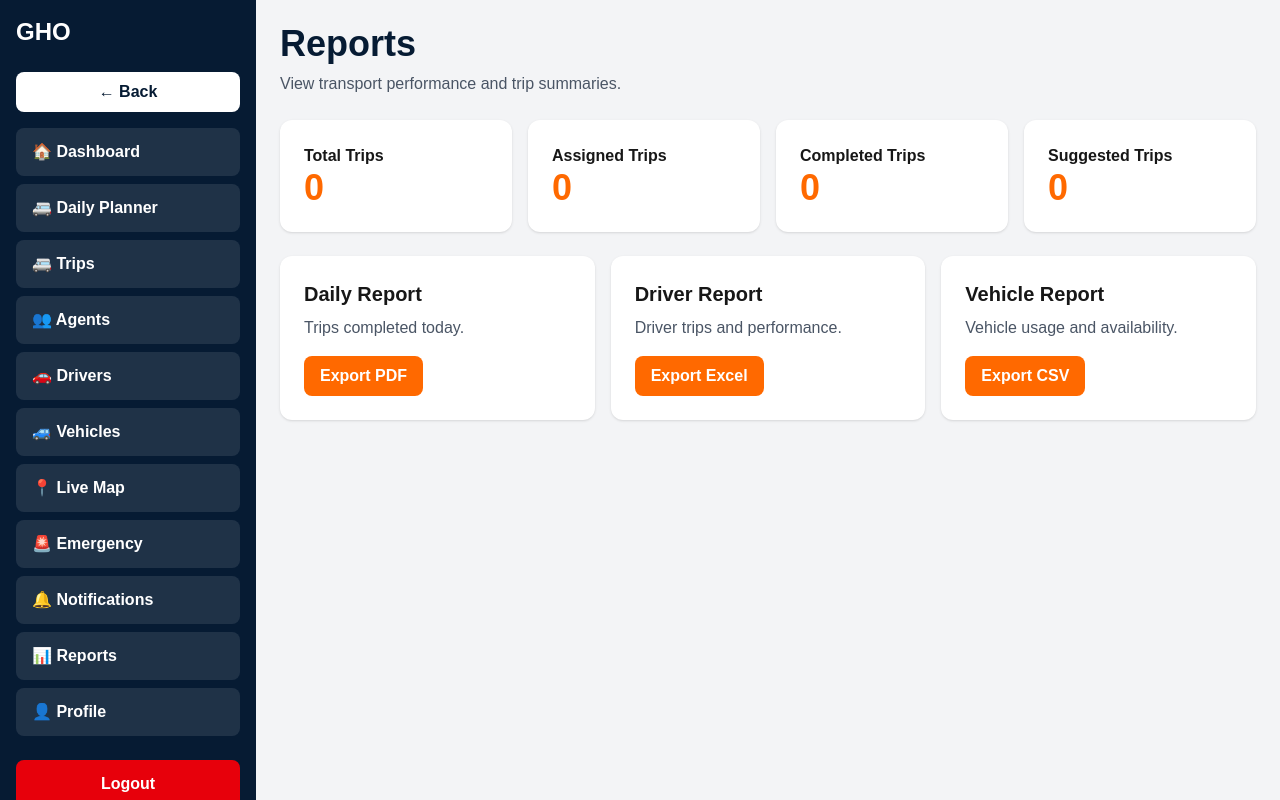
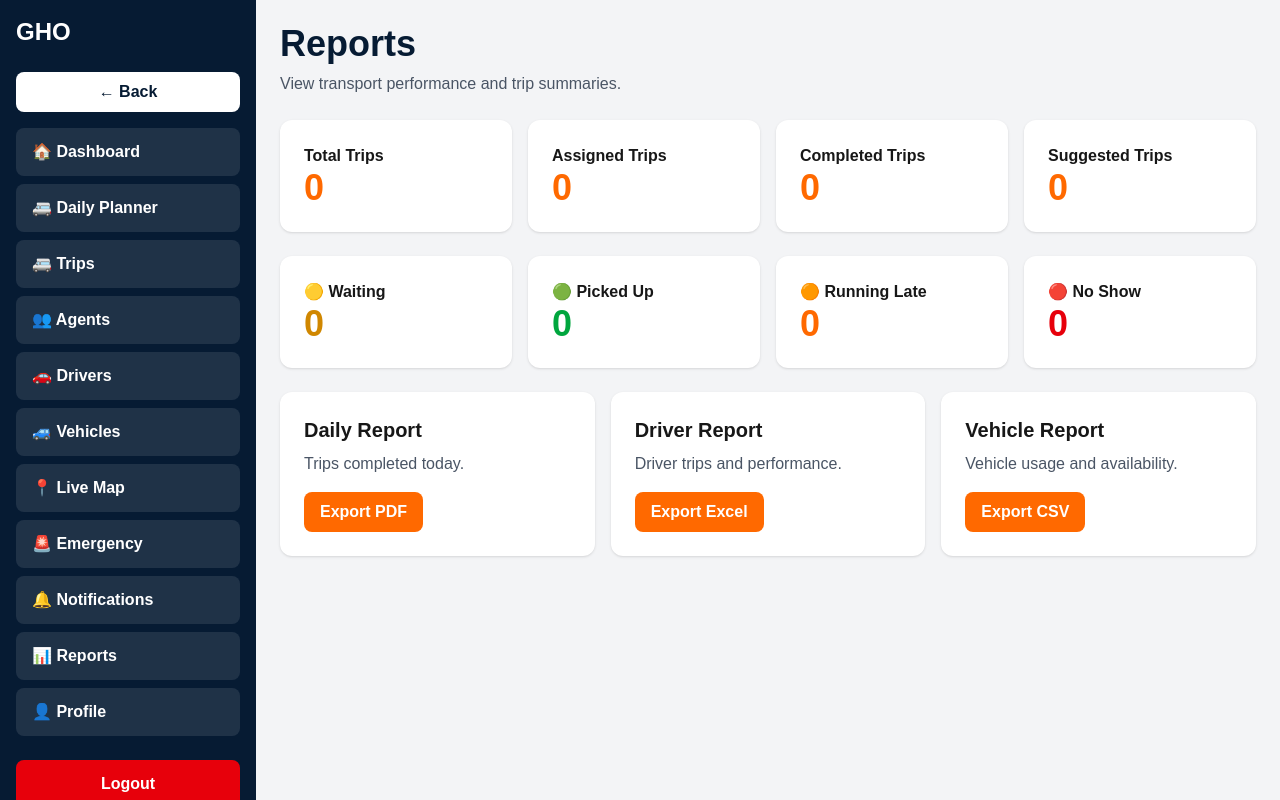
Before and after one commit to devoncorneluis/gho-system, a Next.js app: page /reports in a window 1280 px wide. Built offline with nearby package versions, Linux system fonts and the light colour scheme; no server answers; the database is empty.

Commit message:
Add passenger status summary to reports

```diff
--- a/app/reports/page.tsx
+++ b/app/reports/page.tsx
@@ -11,8 +11,14 @@ type Trip = {
   status: string | null;
 };
 
+type Passenger = {
+  id: string;
+  pickup_status: string | null;
+};
+
 export default function ReportsPage() {
   const [trips, setTrips] = useState<Trip[]>([]);
+  const [passengers, setPassengers] = useState<Passenger[]>([]);
 
   async function loadTrips() {
     const { data, error } = await supabase
@@ -26,6 +32,18 @@ export default function ReportsPage() {
     }
 
     setTrips(data || []);
+
+    const { data: passengerData, error: passengerError } = await supabase
+      .from("trip_passengers")
+      .select("id, pickup_status")
+      .eq("platform_id", PLATFORM_ID);
+
+    if (passengerError) {
+      alert(passengerError.message);
+      return;
+    }
+
+    setPassengers(passengerData || []);
   }
 
   useEffect(() => {
@@ -36,6 +54,11 @@ export default function ReportsPage() {
   const assignedTrips = trips.filter((trip) => trip.status === "Assigned").length;
   const completedTrips = trips.filter((trip) => trip.status === "Completed").length;
   const suggestedTrips = trips.filter((trip) => trip.status === "Suggested").length;
+
+  const waitingPassengers = passengers.filter((p) => !p.pickup_status || p.pickup_status === "Waiting").length;
+  const pickedUpPassengers = passengers.filter((p) => p.pickup_status === "Picked Up").length;
+  const latePassengers = passengers.filter((p) => p.pickup_status === "Running Late").length;
+  const noShowPassengers = passengers.filter((p) => p.pickup_status === "No Show").length;
 
   return (
     <AdminLayout>
@@ -68,6 +91,28 @@ export default function ReportsPage() {
         </div>
       </div>
 
+      <div className="grid grid-cols-1 md:grid-cols-4 gap-4 mt-6">
+        <div className="bg-white rounded-xl shadow p-6">
+          <p className="font-bold">🟡 Waiting</p>
+          <p className="text-4xl text-yellow-600 font-bold">{waitingPassengers}</p>
+        </div>
+
+        <div className="bg-white rounded-xl shadow p-6">
+          <p className="font-bold">🟢 Picked Up</p>
+          <p className="text-4xl text-green-600 font-bold">{pickedUpPassengers}</p>
+        </div>
+
+        <div className="bg-white rounded-xl shadow p-6">
+          <p className="font-bold">🟠 Running Late</p>
+          <p className="text-4xl text-orange-500 font-bold">{latePassengers}</p>
+        </div>
+
+        <div className="bg-white rounded-xl shadow p-6">
+          <p className="font-bold">🔴 No Show</p>
+          <p className="text-4xl text-red-600 font-bold">{noShowPassengers}</p>
+        </div>
+      </div>
+
       <div className="grid grid-cols-1 md:grid-cols-3 gap-4 mt-6">
         <div className="bg-white rounded-xl shadow p-6">
           <h2 className="font-bold text-xl">Daily Report</h2>
```
